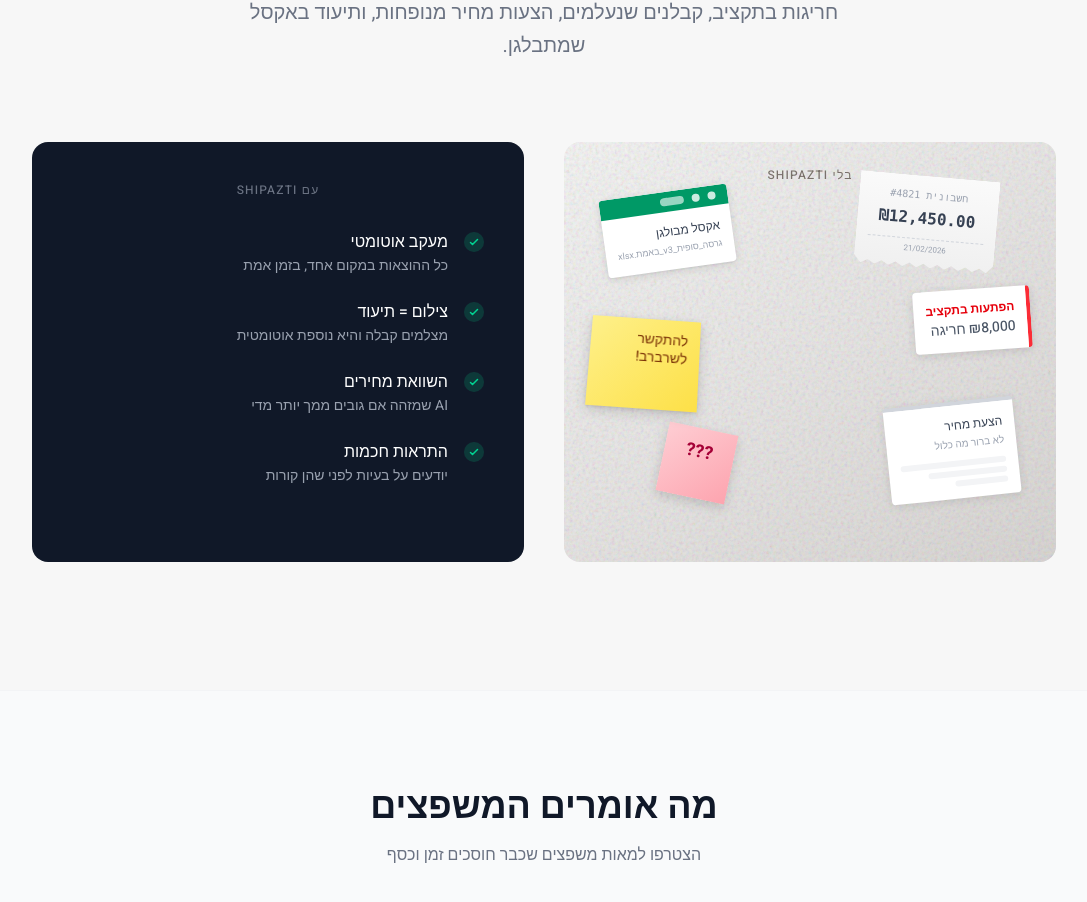
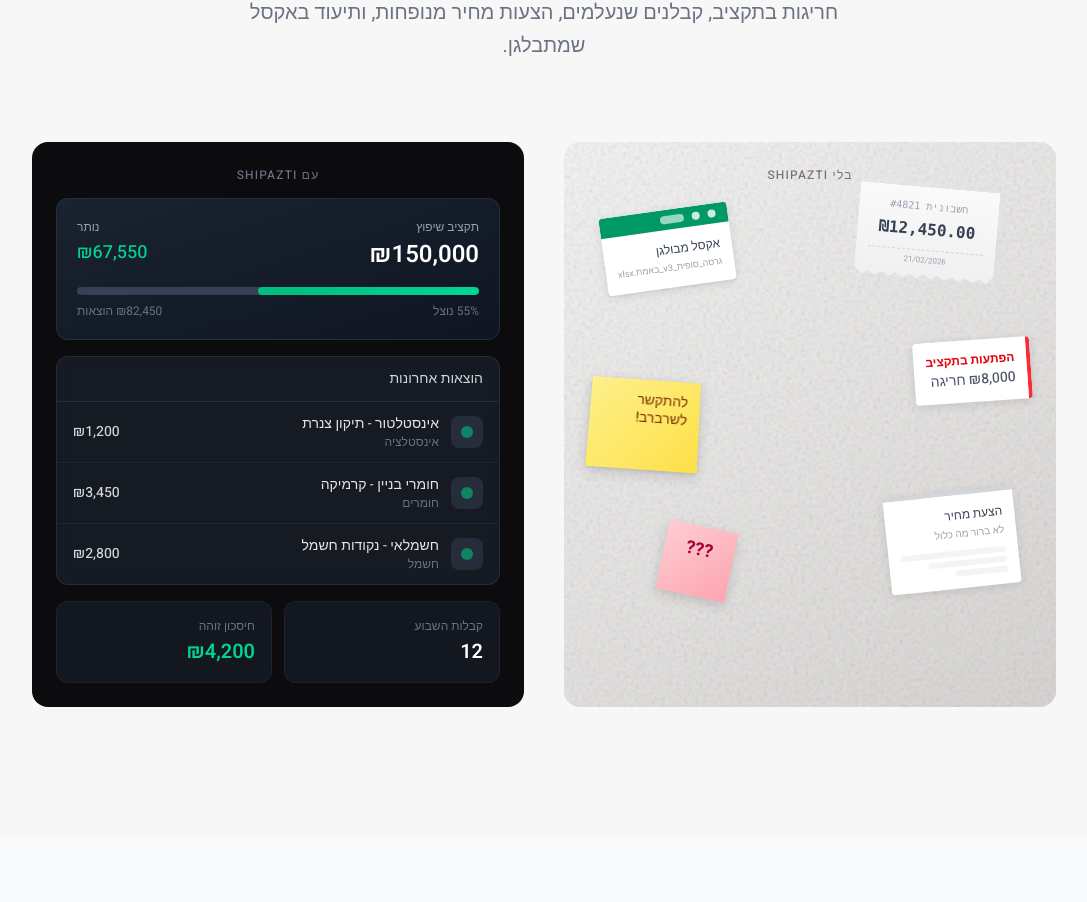
Before and after one commit to guyceza/shiputz-ai, a Next.js app: page / in a window 1280 px wide. Shown: the part 2470-3372 px from the top of the page, without its empty margins (96-1183 px from the left). Built offline with nearby package versions, Linux system fonts and the light colour scheme.

Commit message:
New dashboard mockup for 'with Shipazti': budget card, transactions, stats

```diff
--- a/src/components/ComparisonSection.tsx
+++ b/src/components/ComparisonSection.tsx
@@ -43,13 +43,6 @@ export default function ComparisonSection() {
       type: 'document',
       style: { top: '62%', right: '8%', rotate: -6, zIndex: 3 },
     },
-  ];
-
-  const newWayItems = [
-    { title: 'מעקב אוטומטי', desc: 'כל ההוצאות במקום אחד, בזמן אמת' },
-    { title: 'צילום = תיעוד', desc: 'מצלמים קבלה והיא נוספת אוטומטית' },
-    { title: 'השוואת מחירים', desc: 'AI שמזהה אם גובים ממך יותר מדי' },
-    { title: 'התראות חכמות', desc: 'יודעים על בעיות לפני שהן קורות' },
   ];
 
   const getItemContent = (item: typeof chaosItems[0]) => {
@@ -123,6 +116,13 @@ export default function ComparisonSection() {
         return <div className="p-3 bg-white shadow-md rounded text-sm">{item.text}</div>;
     }
   };
+
+  // Dashboard transactions
+  const transactions = [
+    { name: 'אינסטלטור - תיקון צנרת', amount: '₪1,200', category: 'אינסטלציה' },
+    { name: 'חומרי בניין - קרמיקה', amount: '₪3,450', category: 'חומרים' },
+    { name: 'חשמלאי - נקודות חשמל', amount: '₪2,800', category: 'חשמל' },
+  ];
 
   return (
     <section className="py-32 px-6" ref={ref}>
@@ -202,44 +202,109 @@ export default function ComparisonSection() {
             </div>
           </motion.div>
 
-          {/* New Way - Clean and organized */}
+          {/* New Way - Clean Dashboard */}
           <motion.div
-            className="relative rounded-2xl bg-gray-900 p-8 md:p-10"
+            className="relative rounded-2xl overflow-hidden bg-[#0c0c0f]"
             initial={{ opacity: 0, y: 30 }}
             animate={isInView ? { opacity: 1, y: 0 } : {}}
             transition={{ duration: 0.8, delay: 0.3, ease: [0.22, 1, 0.36, 1] }}
           >
-            <h3 className="text-xs font-medium text-gray-500 uppercase tracking-widest mb-8 text-center">
+            <div className="absolute top-5 left-0 right-0 text-center z-10">
+              <span className="text-xs font-medium text-gray-500 uppercase tracking-widest">
                 עם Shipazti
-            </h3>
+              </span>
+            </div>
 
-            <ul className="space-y-6">
-              {newWayItems.map((item, i) => (
-                <motion.li
+            {/* App mockup */}
+            <div className="p-6 pt-14">
+              {/* Budget card */}
+              <motion.div
+                className="bg-gradient-to-br from-gray-800/80 to-gray-900/80 backdrop-blur rounded-xl p-5 mb-4 border border-gray-700/50"
+                initial={{ opacity: 0, y: 20 }}
+                animate={isInView ? { opacity: 1, y: 0 } : {}}
+                transition={{ duration: 0.5, delay: 0.6 }}
+              >
+                <div className="flex justify-between items-start mb-4">
+                  <div>
+                    <div className="text-gray-400 text-xs mb-1">תקציב שיפוץ</div>
+                    <div className="text-2xl font-semibold text-white">₪150,000</div>
+                  </div>
+                  <div className="text-left">
+                    <div className="text-gray-400 text-xs mb-1">נותר</div>
+                    <div className="text-lg font-medium text-emerald-400">₪67,550</div>
+                  </div>
+                </div>
+                {/* Progress bar */}
+                <div className="h-2 bg-gray-700 rounded-full overflow-hidden">
+                  <motion.div
+                    className="h-full bg-gradient-to-r from-emerald-500 to-emerald-400 rounded-full"
+                    initial={{ width: 0 }}
+                    animate={isInView ? { width: '55%' } : {}}
+                    transition={{ duration: 1, delay: 0.8, ease: 'easeOut' }}
+                  />
+                </div>
+                <div className="flex justify-between mt-2 text-xs text-gray-500">
+                  <span>55% נוצל</span>
+                  <span>₪82,450 הוצאות</span>
+                </div>
+              </motion.div>
+
+              {/* Recent transactions */}
+              <motion.div
+                className="bg-gray-800/50 backdrop-blur rounded-xl border border-gray-700/50 overflow-hidden"
+                initial={{ opacity: 0, y: 20 }}
+                animate={isInView ? { opacity: 1, y: 0 } : {}}
+                transition={{ duration: 0.5, delay: 0.7 }}
+              >
+                <div className="px-4 py-3 border-b border-gray-700/50">
+                  <div className="text-sm font-medium text-gray-300">הוצאות אחרונות</div>
+                </div>
+                <div className="divide-y divide-gray-700/30">
+                  {transactions.map((tx, i) => (
+                    <motion.div
                       key={i}
-                  className="flex items-start gap-4"
+                      className="px-4 py-3 flex items-center justify-between"
                       initial={{ opacity: 0, x: 20 }}
                       animate={isInView ? { opacity: 1, x: 0 } : {}}
-                  transition={{ duration: 0.5, delay: 0.6 + i * 0.1 }}
+                      transition={{ duration: 0.4, delay: 0.9 + i * 0.1 }}
                     >
-                  <div className="w-5 h-5 rounded-full bg-emerald-500/20 flex items-center justify-center flex-shrink-0 mt-0.5">
-                    <svg
-                      className="w-3 h-3 text-emerald-400"
-                      fill="none"
-                      viewBox="0 0 24 24"
-                      stroke="currentColor"
-                      strokeWidth={3}
-                    >
-                      <path strokeLinecap="round" strokeLinejoin="round" d="M5 13l4 4L19 7" />
-                    </svg>
+                      <div className="flex items-center gap-3">
+                        <div className="w-8 h-8 rounded-lg bg-gray-700/50 flex items-center justify-center">
+                          <div className="w-3 h-3 rounded-full bg-emerald-500/60"></div>
                         </div>
                         <div>
-                    <div className="text-white font-medium">{item.title}</div>
-                    <div className="text-gray-400 text-sm mt-0.5">{item.desc}</div>
+                          <div className="text-sm text-gray-200">{tx.name}</div>
+                          <div className="text-xs text-gray-500">{tx.category}</div>
                         </div>
-                </motion.li>
+                      </div>
+                      <div className="text-sm font-medium text-gray-300">{tx.amount}</div>
+                    </motion.div>
                   ))}
-            </ul>
+                </div>
+              </motion.div>
+
+              {/* Quick stats */}
+              <div className="grid grid-cols-2 gap-3 mt-4">
+                <motion.div
+                  className="bg-gray-800/40 rounded-xl p-4 border border-gray-700/30"
+                  initial={{ opacity: 0, scale: 0.9 }}
+                  animate={isInView ? { opacity: 1, scale: 1 } : {}}
+                  transition={{ duration: 0.4, delay: 1.2 }}
+                >
+                  <div className="text-xs text-gray-500 mb-1">קבלות השבוע</div>
+                  <div className="text-xl font-semibold text-white">12</div>
+                </motion.div>
+                <motion.div
+                  className="bg-gray-800/40 rounded-xl p-4 border border-gray-700/30"
+                  initial={{ opacity: 0, scale: 0.9 }}
+                  animate={isInView ? { opacity: 1, scale: 1 } : {}}
+                  transition={{ duration: 0.4, delay: 1.3 }}
+                >
+                  <div className="text-xs text-gray-500 mb-1">חיסכון זוהה</div>
+                  <div className="text-xl font-semibold text-emerald-400">₪4,200</div>
+                </motion.div>
+              </div>
+            </div>
           </motion.div>
         </div>
       </div>
```
Lines whose indentation alone changed are shown as unchanged.
